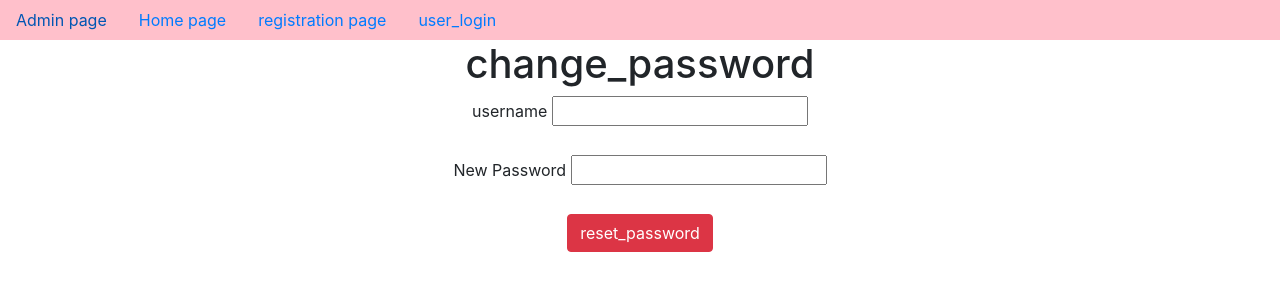
After one commit to ShivaPrasad1332/shivalogin-form, a Django app: page /reset_password/ in a window 1280 px wide. The commit adds this page. Shown: the top 300 px of the page. Run offline with Django 4.2, Linux system fonts and the light colour scheme.

Commit message:
first commit

```diff
--- a/app/views.py
+++ b/app/views.py
@@ -4,11 +4,21 @@ from django.http import HttpResponse,HttpResponseRedirect
 from django.contrib.auth import login,authenticate,logout
 from django.contrib.auth.decorators import login_required
 from django.urls import reverse
+from app.models import *
 
 # Create your views here.
 from django.core.mail import send_mail
+
 def home(request):
+    if request.session.get('username'):
+        username=request.session.get('username')
+        d={'username':username}
+        return render(request,'home.html',d)
     return render(request,'home.html')
+
+
+
+
 def registration(request):
     uf=UserForm()
     pf=ProfileForm()
@@ -23,19 +33,17 @@ def registration(request):
             USO.save()
 
             PFO=PD.save(commit=False)
-            PFO.User=USO
+            PFO.user=USO
             PFO.save()
 
             send_mail('User registration',
-            'Registration is successful',
+            'Regiistration is success full',
             'bunnyshivaprasad2000@gmail.com',
             [USO.email],fail_silently=False)
 
 
             return HttpResponse('Registration is Successfull')
     return render(request,'registration.html',d)
-
-
 
 
 def user_login(request):
@@ -49,6 +57,8 @@ def user_login(request):
             return HttpResponseRedirect(reverse('home'))
 
 
+
+
     return render(request,'user_login.html')
 
 
@@ -56,3 +66,37 @@ def user_login(request):
 def user_logout(request):
     logout(request)
     return HttpResponseRedirect(reverse('home'))
+
+
+@login_required
+def profile_info(request):
+    username=request.session.get('username')
+    USD=User.objects.get(username=username)
+    PFD=Profile.objects.get(User=USD)
+    d={'USD':USD,'PFD':PFD}
+    return render(request,'profile_info.html',d)
+
+
+@login_required
+def change_password(request):
+    if request.method=='POST':
+        username=request.session.get('username')
+        npw=request.POST['npw']
+        USO=User.objects.get(username=username)
+        USO.set_password(npw)
+        USO.save()
+        return HttpResponseRedirect(reverse('user_login'))
+    return render(request,'change_password.html')
+
+def reset_password(request):
+    if request.method=='POST':
+        username=request.POST['username']
+        npw=request.POST['npw']
+        LUSO=User.objects.filter(username=username)
+        if LUSO:
+            LUSO[0].set_password(npw)
+            LUSO[0].save()
+            return HttpResponseRedirect(reverse('user_login'))
+        else:
+            return HttpResponse('Username is not available in my data abse')
+    return render(request,'reset_password.html')
--- a/project92/urls.py
+++ b/project92/urls.py
@@ -25,6 +25,10 @@ urlpatterns = [
     path('home/',home,name='home'),
     path('user_login/',user_login,name='user_login'),
     path('user_logout/',user_logout,name='user_logout'),
+    path('profile_info/',profile_info,name='profile_info'),
+    path('change_password/',change_password,name='change_password'),
+    path('reset_password/',reset_password,name='reset_password'),
+
 
 
 ]+static(settings.MEDIA_URL,document_root=settings.MEDIA_ROOT)
--- a/templates/dummy.html
+++ b/templates/dummy.html
@@ -22,6 +22,9 @@
             <a href="{% url 'registration' %}" class="nav-link">registration page</a>
             {% if user.is_authenticated %}
                 <a href="{% url 'user_logout' %}" class="nav-link">user_logout</a>
+                <a href="{% url 'profile_info' %}" class="nav-link">profile_info</a>
+                <a href="{% url 'change_password' %}" class="nav-link">change_password</a>
+
             {% else %}
               <a href="{% url 'user_login' %}" class="nav-link">user_login</a>
             {% endif %}
--- /dev/null
+++ b/templates/reset_password.html
@@ -0,0 +1,22 @@
+{% extends 'dummy.html' %}
+
+
+{% block title %}
+    <title>RESET password Page</title>
+
+{% endblock %}
+
+{% block body_block %}
+
+    <h1>change_password</h1>
+    <form method="POST">
+        {% csrf_token %}
+        <label for="username">username</label>
+        <input type="text" name="username" id="username"><br><br>
+        <label for="npw">New Password</label>
+        <input type="password" name="npw" id="npw"><br>
+        <br>
+        <input type="submit" value="reset_password" class="btn btn-danger">
+
+    </form>
+{% endblock %}
--- a/templates/user_login.html
+++ b/templates/user_login.html
@@ -21,7 +21,7 @@
 
         <input type="submit" value="Login" class="btn btn-danger">
 
-
+        <a href="{% url 'reset_password' %}">reset_password</a>
 
 
 
```
Also changed, not shown: templates/change_password.html (added, +20 -0 lines), templates/profile_info.html (added, +17 -0 lines), db.sqlite3.
